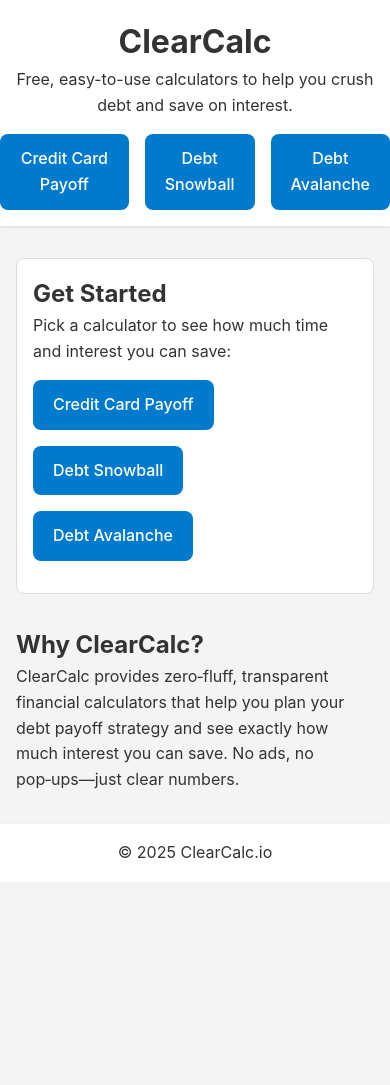
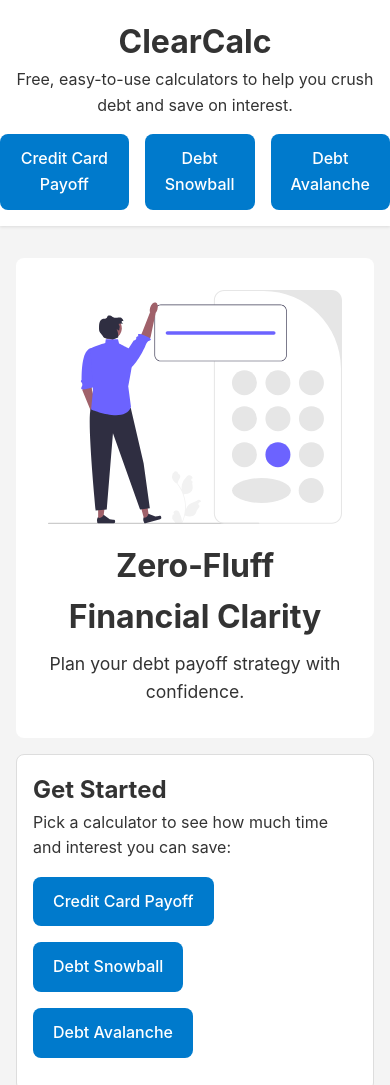
Before and after one commit to blickz55/clearcalc, a website: page index.html in a window 390 px wide. Shown: the top 1085 px of the page. Before the commit the page ends 882 px from the top, so only its background shows below. Drawn offline with Linux system fonts and the light colour scheme.

Commit message:
Restore hero illustration + layout

```diff
--- a/css/style.css
+++ b/css/style.css
@@ -215,3 +215,71 @@ header nav {
   padding: var(--spacing);
   margin-bottom: 2rem;
 }
+/* ───────────────────────────────────────────────── Hero Section ── */
+.hero {
+  display: grid;
+  grid-template-columns: 1fr 1fr;
+  align-items: center;
+  gap: var(--spacing);
+  background: var(--surface);
+  padding: calc(var(--spacing) * 2);
+  margin: var(--spacing) 0;
+  border-radius: var(--border-radius);
+}
+
+.hero-text h2 {
+  font-size: 2rem;
+  margin-bottom: 0.5rem;
+}
+
+.hero-text p {
+  font-size: 1.1rem;
+  color: var(--text-color);
+}
+
+.hero-image img {
+  width: 100%;
+  max-width: 500px;
+  height: auto;
+  display: block;
+  margin: 0 auto;
+}
+
+/* Mobile stack */
+@media (max-width: 768px) {
+  .hero {
+    grid-template-columns: 1fr;
+    text-align: center;
+  }
+  .hero-image {
+    order: -1; /* image first on mobile */
+  }
+}
+
+/* ──────────────────────────────────── Featured CTA List (already added above) ── */
+.featured .cta-list {
+  list-style: none;
+  padding: 0;
+  margin: var(--spacing) 0;
+  display: flex;
+  flex-wrap: wrap;
+  gap: var(--spacing);
+}
+.featured .cta-list li {
+  margin: 0;
+}
+
+/* ───────────────────────────────────────────────── Button Utility ── */
+.btn {
+  display: inline-block;
+  background: var(--primary-color);
+  color: #fff;
+  text-decoration: none;
+  padding: 0.75rem 1.25rem;
+  border-radius: var(--border-radius);
+  transition: background 0.2s ease;
+  font-weight: 500;
+}
+.btn:hover {
+  background: var(--primary-hover);
+}
--- a/index.html
+++ b/index.html
@@ -18,6 +18,18 @@
   </header>
 
   <main>
+    <!-- ===== HERO SECTION ===== -->
+    <section class="hero">
+      <div class="hero-text">
+        <h2>Zero‑Fluff Financial Clarity</h2>
+        <p>Plan your debt payoff strategy with confidence.</p>
+      </div>
+      <div class="hero-image">
+        <img src="assets/hero.svg" alt="Illustration of person working on calculator" />
+      </div>
+    </section>
+
+    <!-- ===== GET STARTED CTAs ===== -->
     <section class="featured">
       <h2>Get Started</h2>
       <p>Pick a calculator to see how much time and interest you can save:</p>
@@ -28,6 +40,7 @@
       </ul>
     </section>
 
+    <!-- ===== ABOUT ===== -->
     <section class="about">
       <h2>Why ClearCalc?</h2>
       <p>
```
